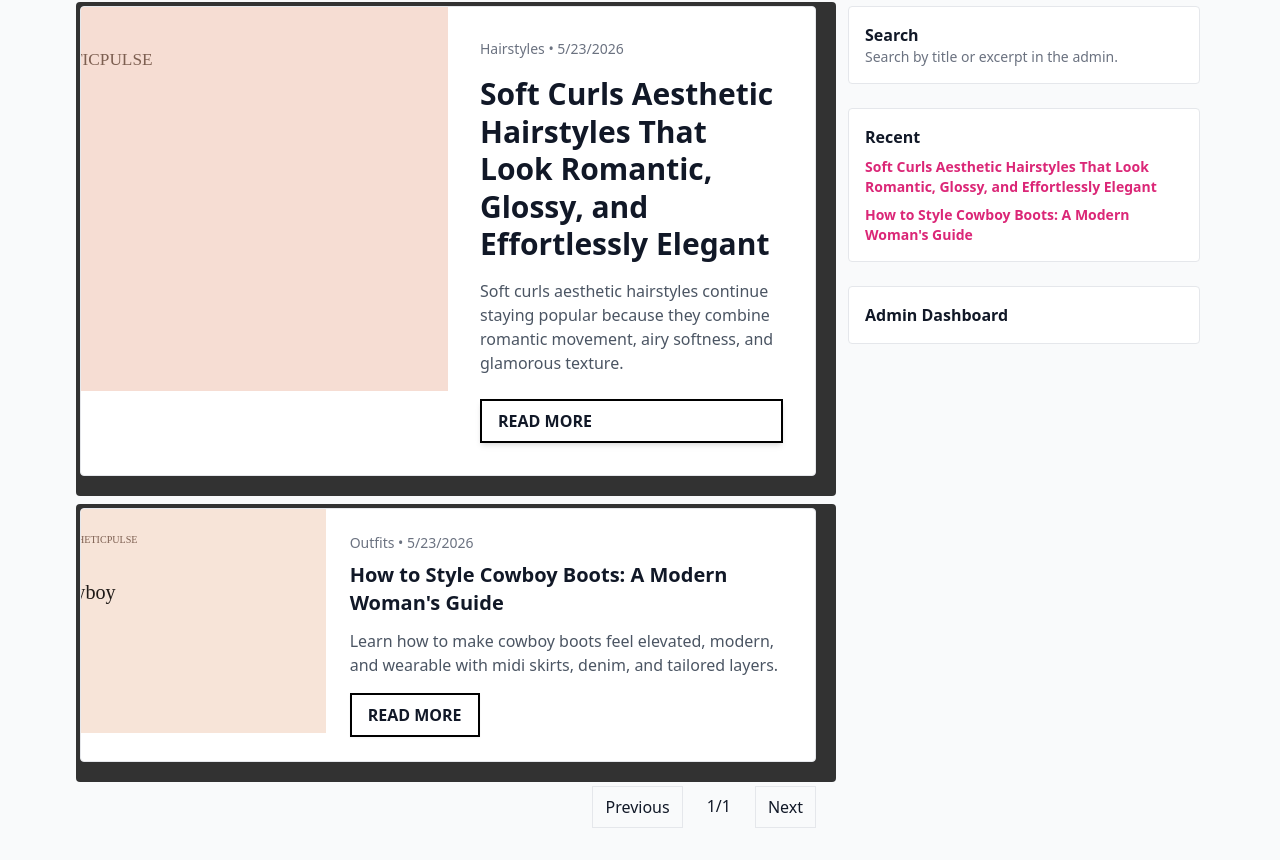
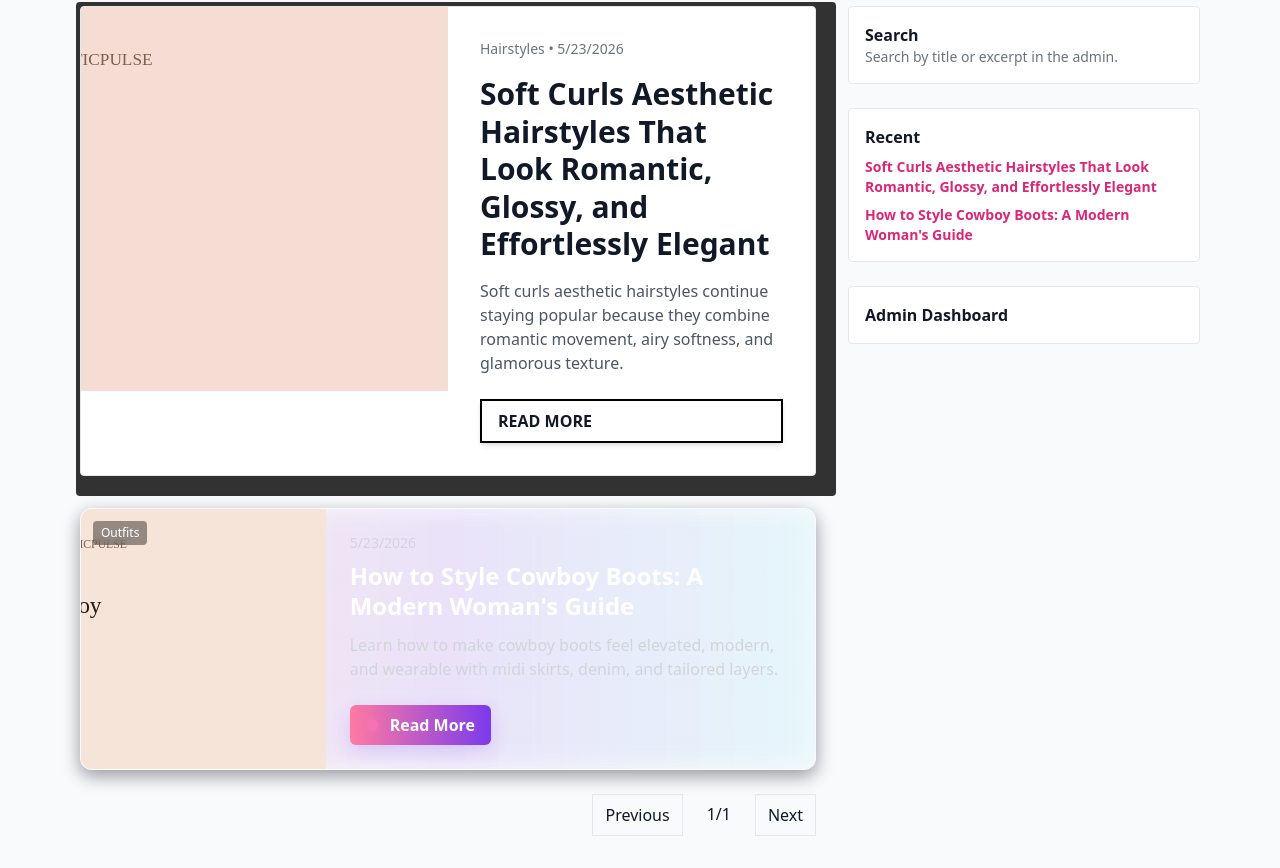
Before and after one commit to bonnie2030/aestheticpulse, a React (Vite) app: page / in a window 1280 px wide. Shown: the part 199-1067 px from the top of the page. Built offline with nearby package versions, Linux system fonts and the light colour scheme.

Commit message:
UI: revamp ArticleCard to futuristic glassmorphic style + neon CTA

```diff
--- a/src/components/ArticleCard.jsx
+++ b/src/components/ArticleCard.jsx
@@ -2,15 +2,22 @@ import React from 'react'
 
 export default function ArticleCard({a}){
   return (
-    <div className="relative">
-      <div className="absolute -inset-3 bg-black opacity-80 transform translate-x-2 translate-y-2 rounded"></div>
-      <article className="relative bg-white border rounded overflow-hidden grid grid-cols-3">
-        <img src={a.image} alt={a.title} className="col-span-1 w-full h-56 object-cover" />
+    <div className="relative perspective-800">
+      <article className="futuristic-card relative grid grid-cols-3 items-stretch overflow-hidden">
+        <div className="col-span-1 relative">
+          <img src={a.image} alt={a.title} className="w-full h-full object-cover block" />
+          <div className="absolute top-3 left-3 px-2 py-1 bg-black/40 text-white text-xs rounded backdrop-blur-sm">{a.category}</div>
+        </div>
         <div className="col-span-2 p-6 flex flex-col justify-center">
-          <div className="text-sm text-gray-500">{a.category} • {new Date(a.date).toLocaleDateString()}</div>
-          <h3 className="text-xl font-bold mt-2">{a.title}</h3>
-          <p className="text-gray-600 mt-3 line-clamp-3">{a.excerpt}</p>
-          <div className="mt-4"><a className="inline-block bg-white border-2 border-black px-4 py-2 font-bold uppercase shadow-sm" href={`#article-${a.id}`}>Read More</a></div>
+          <div className="text-sm text-gray-300">{new Date(a.date).toLocaleDateString()}</div>
+          <h3 className="text-2xl font-extrabold mt-2 text-white leading-tight">{a.title}</h3>
+          <p className="text-gray-300 mt-3 line-clamp-3">{a.excerpt}</p>
+          <div className="mt-6">
+            <a className="neon-btn inline-flex items-center gap-3 px-4 py-2 rounded-md font-semibold" href={`#article-${a.id}`}>
+              <span className="w-3 h-3 bg-pink-400 rounded-full shadow-[0_0_8px_rgba(255,122,162,0.6)]"></span>
+              Read More
+            </a>
+          </div>
         </div>
       </article>
     </div>
--- a/src/styles/index.css
+++ b/src/styles/index.css
@@ -6,3 +6,31 @@
 .line-clamp-3{display:-webkit-box;-webkit-line-clamp:3;-webkit-box-orient:vertical;overflow:hidden}
 .line-clamp-4{display:-webkit-box;-webkit-line-clamp:4;-webkit-box-orient:vertical;overflow:hidden}
 .prose{max-width:65ch}
+
+/* Futuristic card styles */
+.futuristic-card{
+	position:relative;
+	border-radius:0.75rem;
+	background:linear-gradient(180deg, rgba(255,255,255,0.03), rgba(255,255,255,0.01));
+	border:1px solid rgba(255,255,255,0.06);
+	box-shadow: 0 6px 18px rgba(2,6,23,0.4);
+	overflow:hidden;
+	transition:transform .45s cubic-bezier(.2,.9,.2,1), box-shadow .45s;
+	backdrop-filter: blur(6px) saturate(120%);
+}
+.futuristic-card::before{
+	content:'';
+	position:absolute;
+	inset:-2px;
+	z-index:-1;
+	background: linear-gradient(90deg, rgba(255,122,162,0.12), rgba(124,58,237,0.12), rgba(0,212,255,0.08));
+	filter: blur(14px);
+	border-radius:0.85rem;
+}
+.futuristic-card:hover{transform:translateY(-8px) rotateX(4deg) rotateY(-2deg); box-shadow:0 18px 40px rgba(2,6,23,0.55)}
+
+.neon-btn{background:linear-gradient(90deg,#ff7aa2,#7c3aed); color:white; box-shadow:0 6px 18px rgba(124,58,237,0.18);}
+.neon-btn:hover{filter:brightness(1.05); transform:translateY(-2px)}
+
+/* small utility for perspective on hover */
+.perspective-800{transform-style:preserve-3d}
```
